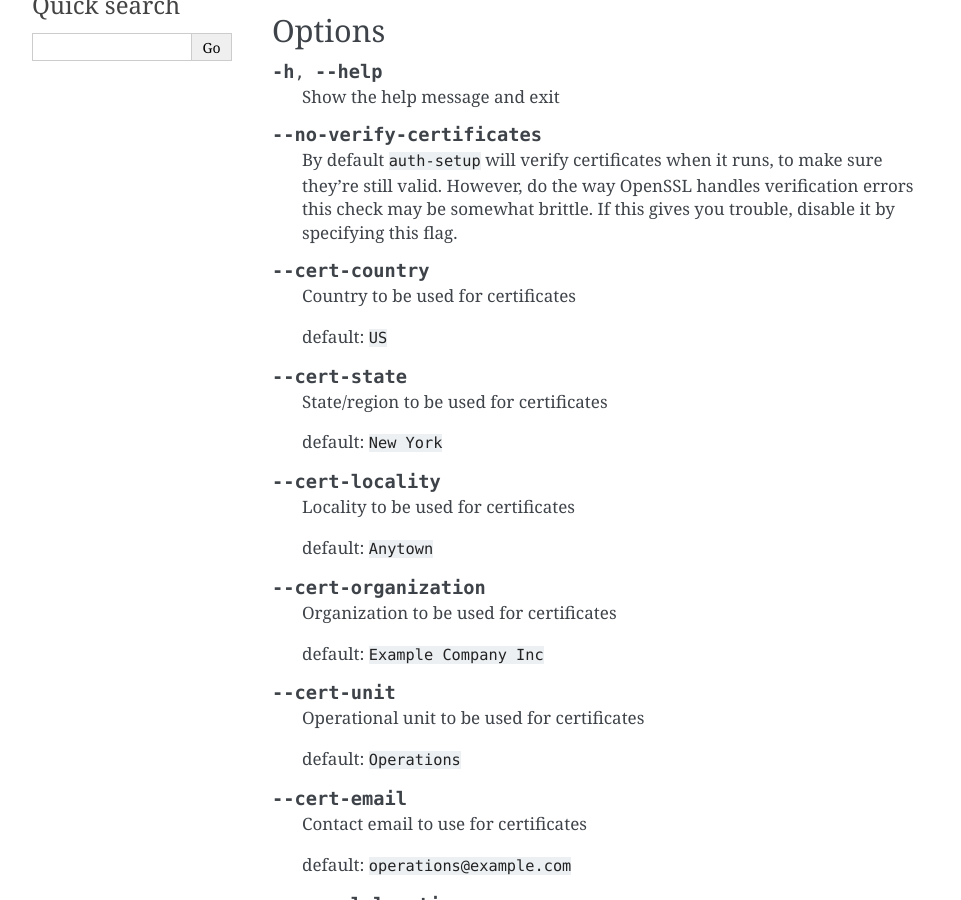
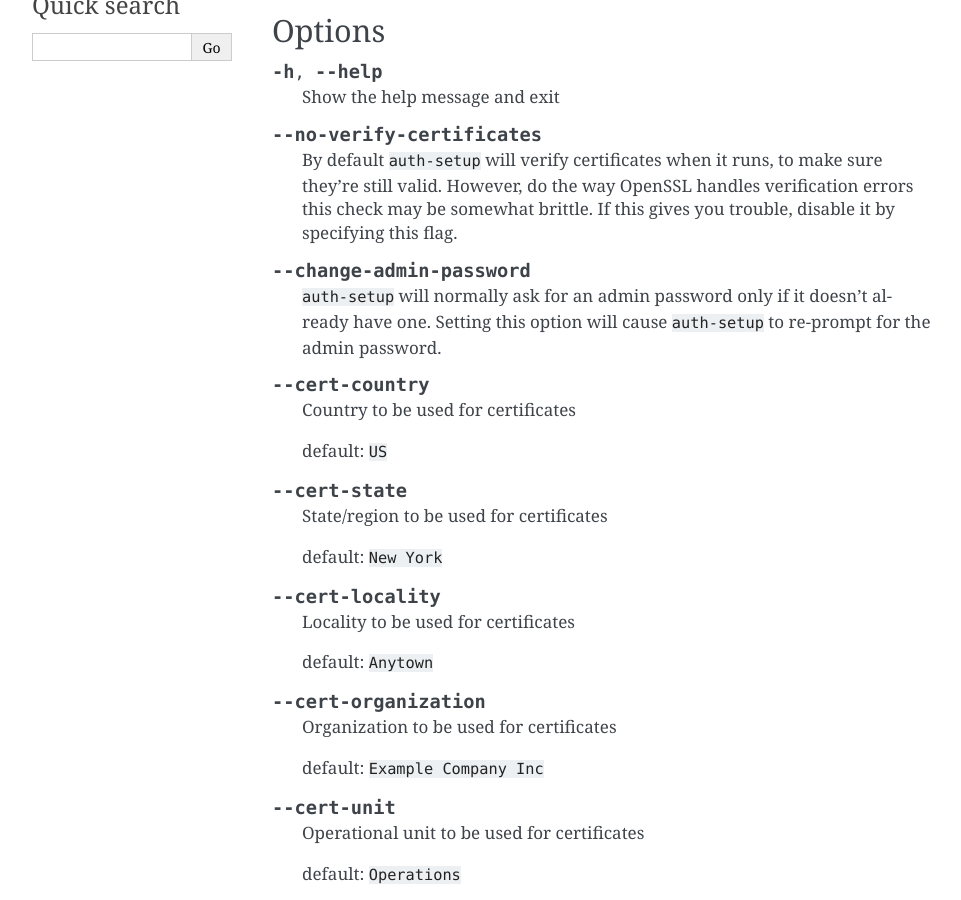
Before and after one commit to mantl/mantl, a Sphinx documentation site: the page built from docs/security/auth_setup.rst, in a window 1280 px wide and 900 px high, scrolled down 645 px. Shown: the whole window, without its empty margins (148-1109 px from the left). Built offline with Sphinx 7.4.7, drawn with Linux system fonts in a browser that asks for light colours.

Commit message:
auth-setup: re-prompt and reuse password
Progress on #128

```diff
--- a/docs/security/auth_setup.rst
+++ b/docs/security/auth_setup.rst
@@ -39,6 +39,12 @@ Options
    they're still valid. However, do the way OpenSSL handles verification errors
    this check may be somewhat brittle. If this gives you trouble, disable it by
    specifying this flag.
+
+.. option:: --change-admin-password
+
+   ``auth-setup`` will normally ask for an admin password only if it doesn't
+   already have one. Setting this option will cause ``auth-setup`` to re-prompt
+   for the admin password.
 
 .. option:: --cert-country
 
```
Also changed, not shown: 1 other file.
